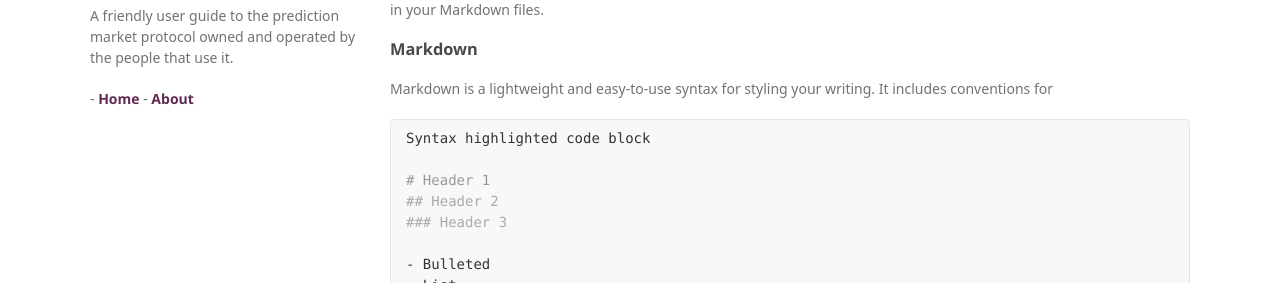
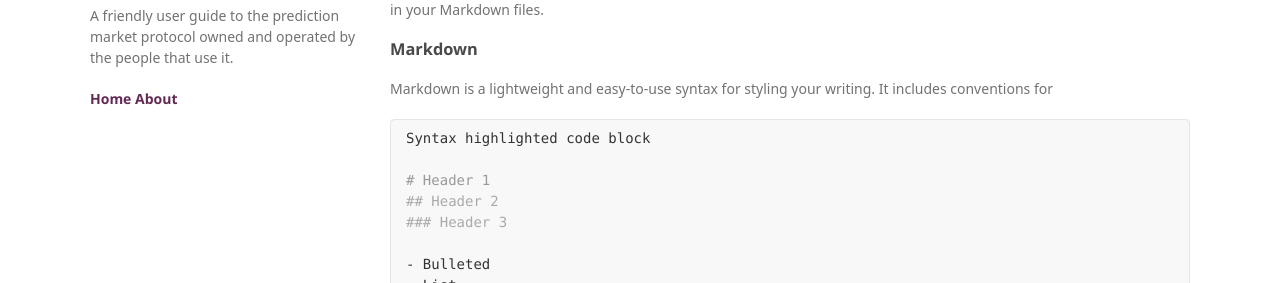
Before and after one commit to msagansk/Augur.Guide, a Jekyll site: the page built from index.md, in a window 1280 px wide. Shown: the part 205-488 px from the top of the page. Built offline with Jekyll 4.4.1, drawn with Linux system fonts in a browser that asks for light colours; some web fonts are replaced; our own code applies the rules of GitHub Pages for plain Markdown files; a script that is not in the unit is left out.

Commit message:
Update navigation.html

```diff
--- a/_includes/navigation.html
+++ b/_includes/navigation.html
@@ -1,4 +1,5 @@
 <nav>
-  - <a href="/">Home</a>
-  - <a href="/about.html">About</a>
+  {% for item in site.data.navigation %}
+    <a href="{{ item.link }}" {% if page.url == item.link %}class="current"{% endif %}>{{ item.name }}</a>
+  {% endfor %}
 </nav>
```
